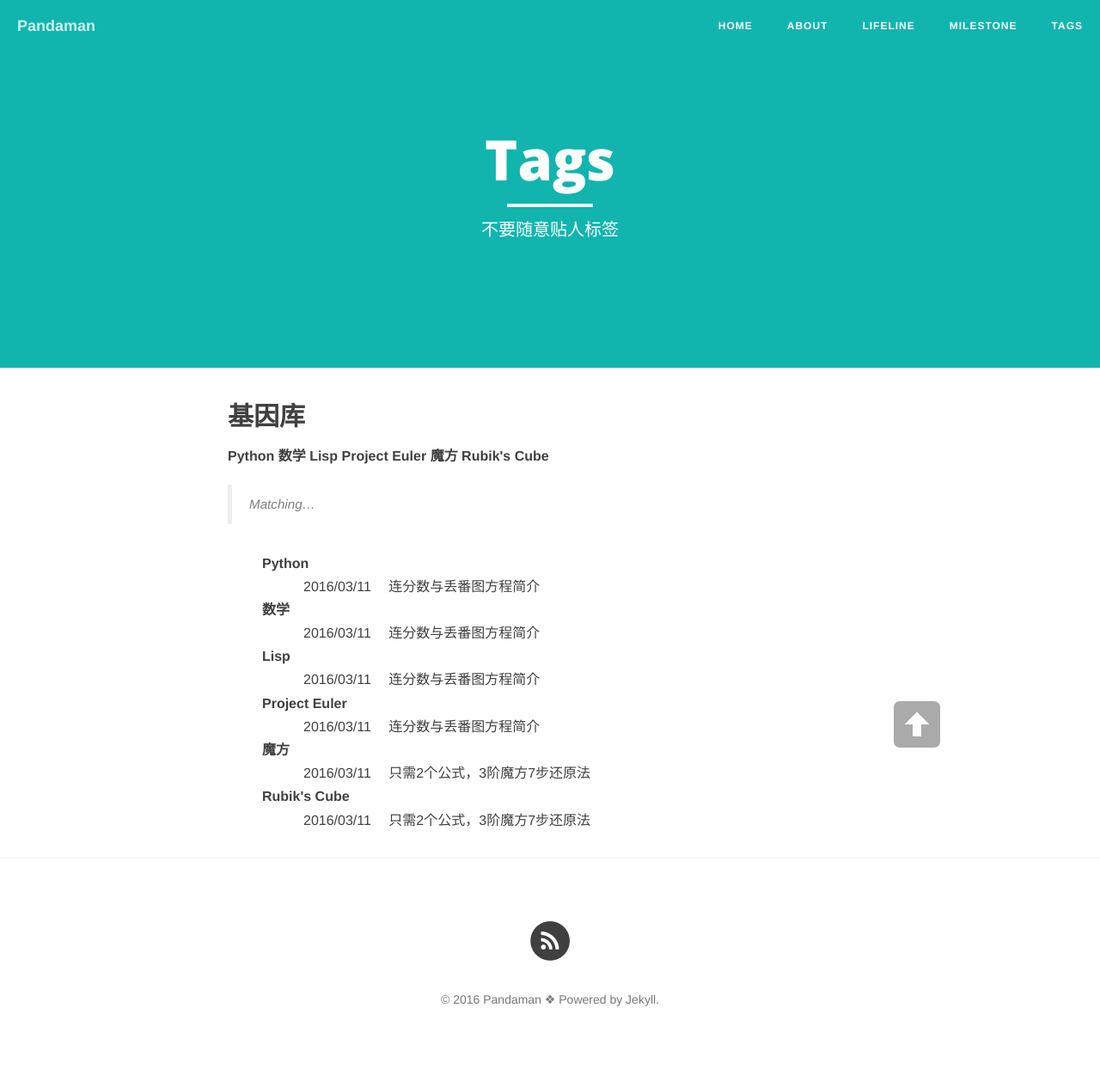
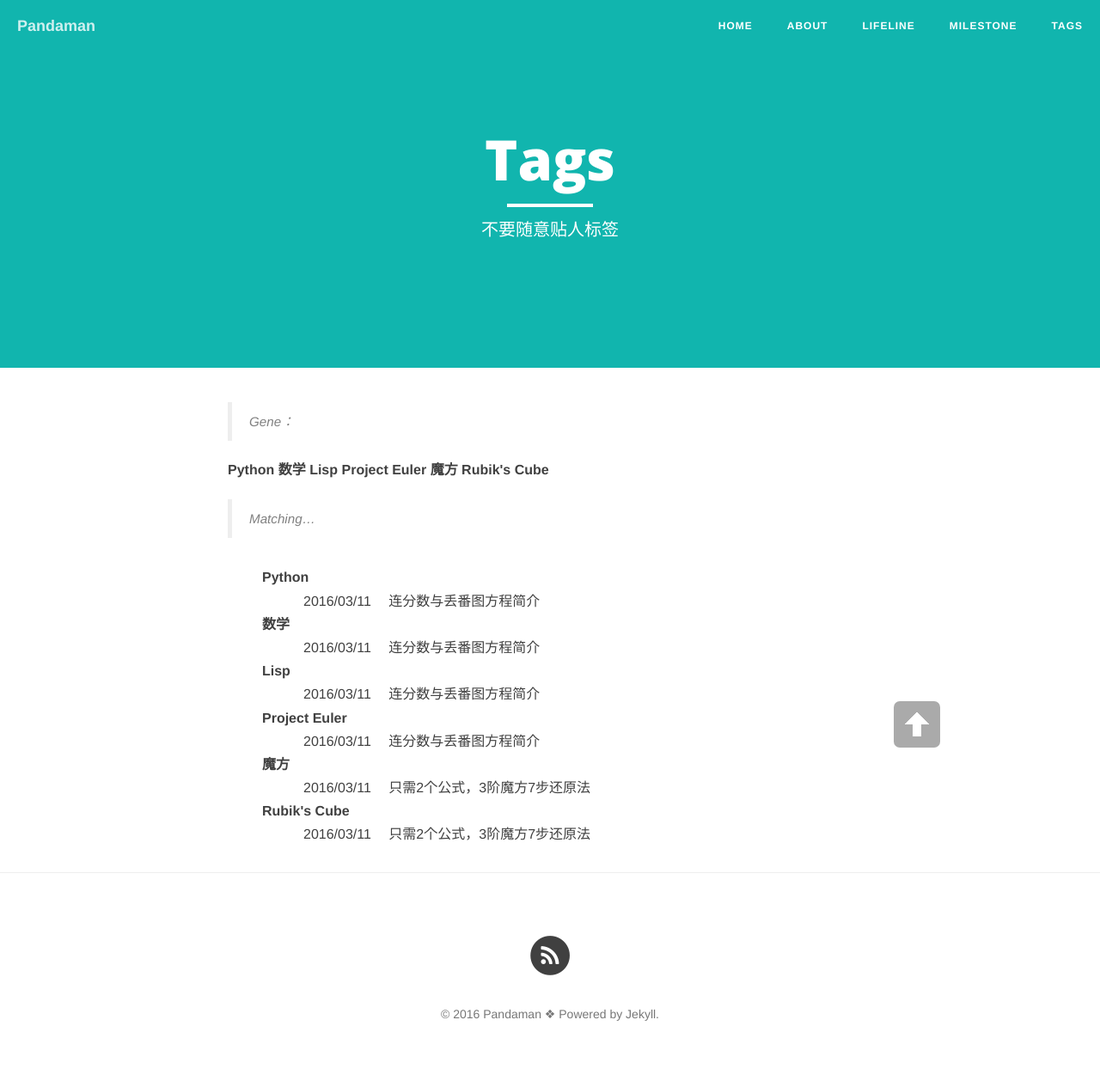
Before and after one commit to ceares/ceares.github.io, a Jekyll site: the page built from tags.md, in a window 1280 px wide. Shown: the whole page at 86% size. Built offline with Jekyll 4.4.1, drawn with Linux system fonts in a browser that asks for light colours; nearby versions of some CDN libraries; library files that are not in the unit come from our copies.

Commit message:
Update tags.md

```diff
--- a/tags.md
+++ b/tags.md
@@ -5,7 +5,7 @@ description: "不要随意贴人标签"
 header-img: "img/semantic.jpg"
 ---
 
-## 基因库
+> Gene：
 
 <div id='tag_cloud' style="font-weight:bold;margin-top:1em;">
 {% for tag in site.tags %}
```
